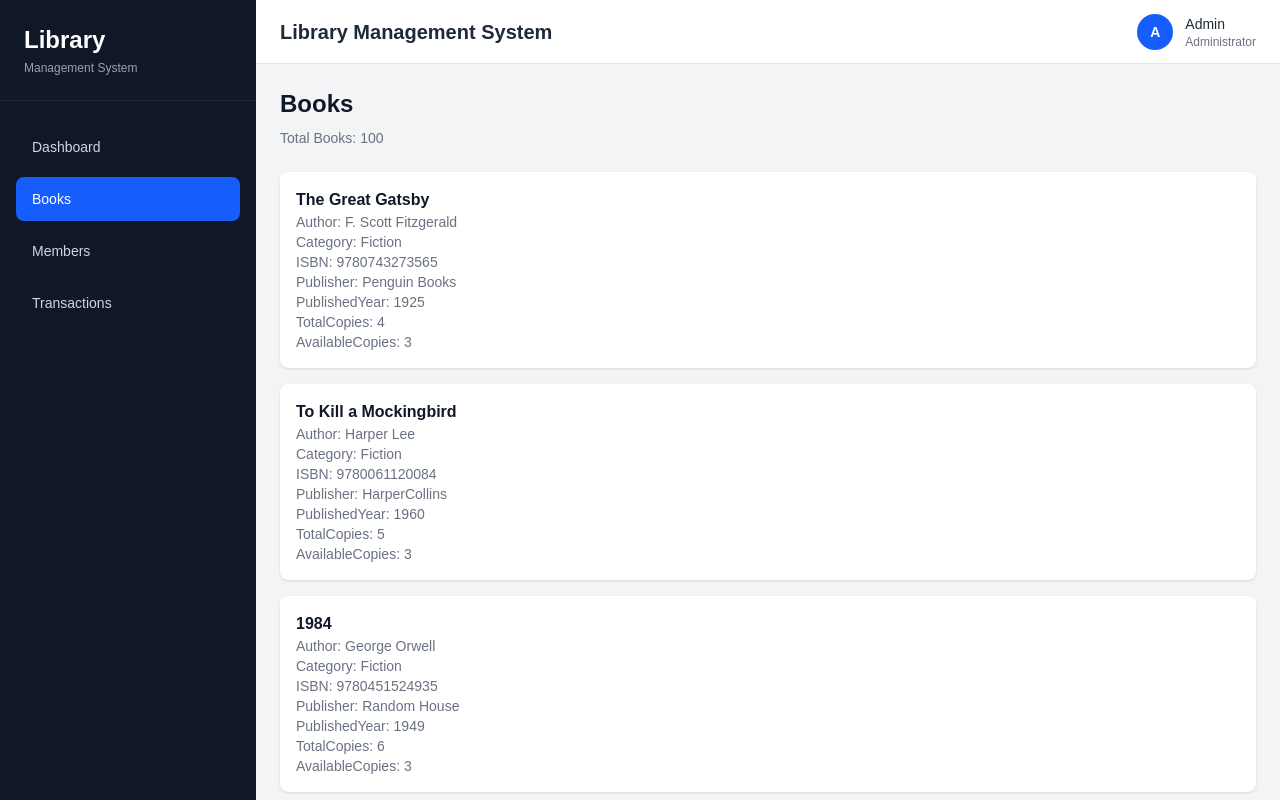
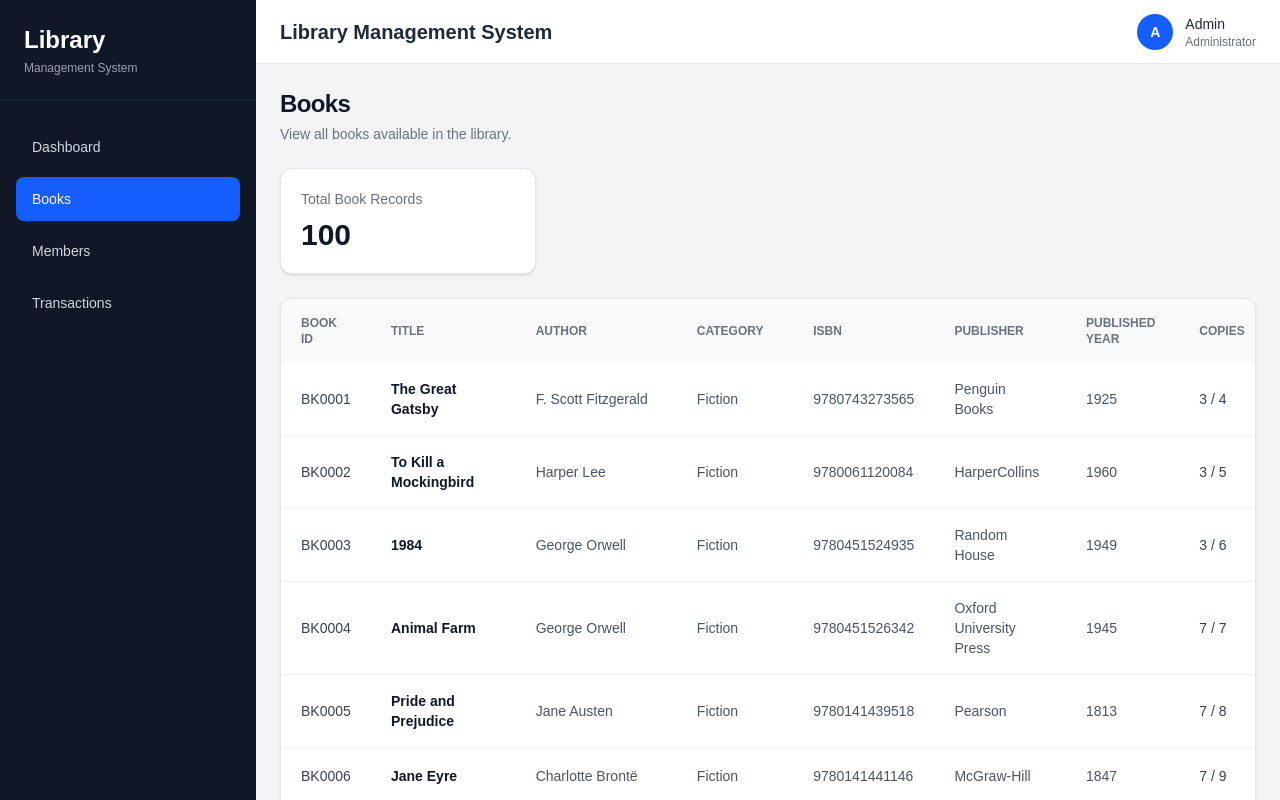
Before and after one commit to vaghasiya-harsh/Library-Management-System, a React (Vite) app: page /books in a window 1280 px wide. Shown: the top 800 px of the page. Built offline with nearby package versions, Linux system fonts and the light colour scheme.

Commit message:
Book Table

```diff
--- /dev/null
+++ b/src/components/books/BookTable.jsx
@@ -0,0 +1,98 @@
+import React from 'react'
+
+const BookTable =({ books })=> {
+ if (books.length === 0) {
+    return (
+      <div className="rounded-xl border border-gray-200 bg-white p-10 text-center">
+        <h2 className="text-lg font-semibold text-gray-800">
+          No books found
+        </h2>
+
+        <p className="mt-2 text-sm text-gray-500">
+          There are no books to display.
+        </p>
+      </div>
+    );
+  }
+
+  return (
+    <div className="overflow-hidden rounded-xl border border-gray-200 bg-white shadow-sm">
+      <div className="overflow-x-auto">
+        <table className="w-full min-w-275 text-left text-sm">
+          <thead className="bg-gray-50 text-xs uppercase text-gray-500">
+            <tr>
+              <th className="px-5 py-4">Book ID</th>
+              <th className="px-5 py-4">Title</th>
+              <th className="px-5 py-4">Author</th>
+              <th className="px-5 py-4">Category</th>
+              <th className="px-5 py-4">ISBN</th>
+              <th className="px-5 py-4">Publisher</th>
+              <th className="px-5 py-4">Published Year</th>
+              <th className="px-5 py-4">Copies</th>
+              <th className="px-5 py-4">Status</th>
+            </tr>
+          </thead>
+
+          <tbody className="divide-y divide-gray-100">
+            {books.map((book) => {
+              const isAvailable = book.availableCopies > 0;
+
+              return (
+                <tr
+                  key={book.id}
+                  className="transition hover:bg-gray-50"
+                >
+                  <td className="whitespace-nowrap px-5 py-4 font-medium text-gray-700">
+                    {book.id}
+                  </td>
+
+                  <td className="max-w-64 px-5 py-4 font-semibold text-gray-900">
+                    {book.title}
+                  </td>
+
+                  <td className="px-5 py-4 text-gray-600">
+                    {book.author}
+                  </td>
+
+                  <td className="px-5 py-4 text-gray-600">
+                    {book.category}
+                  </td>
+
+                  <td className="px-5 py-4 text-gray-600">
+                    {book.isbn}
+                  </td>
+
+                  <td className="px-5 py-4 text-gray-600">
+                    {book.publisher}
+                  </td>
+
+                  <td className="px-5 py-4 text-gray-600">
+                    {book.publishedYear}
+                  </td>
+
+                  <td className="whitespace-nowrap px-5 py-4 text-gray-700">
+                    {book.availableCopies} / {book.totalCopies}
+                  </td>
+
+                  <td className="px-5 py-4">
+                    <span
+                      className={`inline-flex rounded-full px-3 py-1 text-xs font-semibold ${
+                        isAvailable
+                          ? "bg-green-100 text-green-700"
+                          : "bg-red-100 text-red-700"
+                      }`}
+                    >
+                      {isAvailable ? "Available" : "Unavailable"}
+                    </span>
+                  </td>
+                </tr>
+              );
+            })}
+          </tbody>
+        </table>
+      </div>
+    </div>
+  );
+}
+
+export default BookTable
--- a/src/context/LibraryContext.jsx
+++ b/src/context/LibraryContext.jsx
@@ -1,14 +1,11 @@
 import { createContext, useState } from "react";
-
 import { bookData } from "../data/data";
 
 export const LibraryContext = createContext();
 
 export function LibraryProvider({ children }) {
   const [books, setBooks] = useState(bookData);
-
   const [members, setMembers] = useState([]);
-
   const [transactions, setTransactions] = useState([]);
 
   return (
@@ -16,10 +13,8 @@ export function LibraryProvider({ children }) {
       value={{
         books,
         setBooks,
-
         members,
         setMembers,
-
         transactions,
         setTransactions,
       }}
--- a/src/pages/Books/Books.jsx
+++ b/src/pages/Books/Books.jsx
@@ -1,38 +1,34 @@
-
 import { useContext } from "react";
 import { LibraryContext } from "../../context/LibraryContext";
+import BookTable from "../../components/books/BookTable";
 
 const Books = () => {
-    const { books } = useContext(LibraryContext);
+   const { books } = useContext(LibraryContext);
+
   return (
-    <div>
-      <h1 className="mb-2 text-2xl font-bold text-gray-900">Books</h1>
+    <div className="space-y-6">
+      <div>
+        <h1 className="text-2xl font-bold tracking-tight text-gray-900">
+          Books
+        </h1>
 
-      <p className="mb-6 text-sm text-gray-500">Total Books: {books.length}</p>
+        <p className="mt-1 text-sm text-gray-500">
+          View all books available in the library.
+        </p>
+      </div>
 
-      <div className="space-y-4">
-        {books.map((book) => (
-          <div key={book.id} className="rounded-lg bg-white p-4 shadow-sm">
-            <h2 className="font-semibold text-gray-900">{book.title}</h2>
+      <div className="w-full rounded-xl border border-gray-200 bg-white p-5 shadow-sm sm:w-64">
+        <p className="text-sm font-medium text-gray-500">
+          Total Book Records
+        </p>
 
-            <p className="text-sm text-gray-500">Author: {book.author}</p>
+        <p className="mt-2 text-3xl font-bold text-gray-900">
+          {books.length}
+        </p>
+      </div>
 
-            <p className="text-sm text-gray-500">Category: {book.category}</p>
-
-            <p className="text-sm text-gray-500">ISBN: {book.isbn}</p>
-
-            <p className="text-sm text-gray-500">Publisher: {book.publisher}</p>
-
-            <p className="text-sm text-gray-500">PublishedYear: {book.publishedYear}</p>
-
-            <p className="text-sm text-gray-500">TotalCopies: {book.totalCopies}</p>
-
-            <p className="text-sm text-gray-500">AvailableCopies: {book.availableCopies}</p>
-          </div>
-        ))}
-      </div>
+      <BookTable books={books} />
     </div>
   );
-};
-
+}
 export default Books;
```
